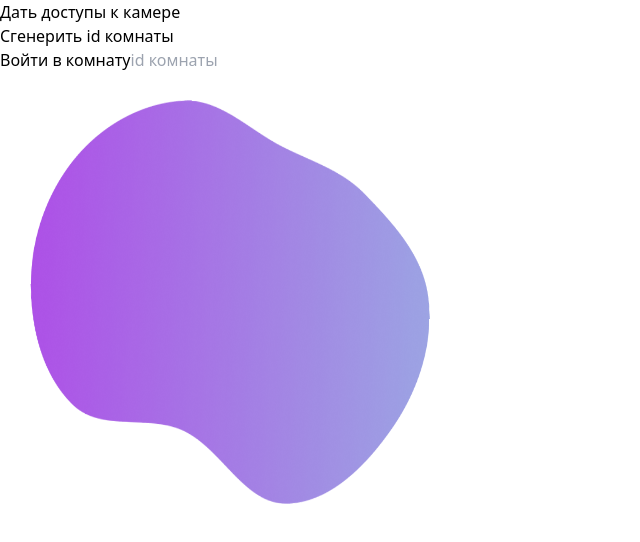
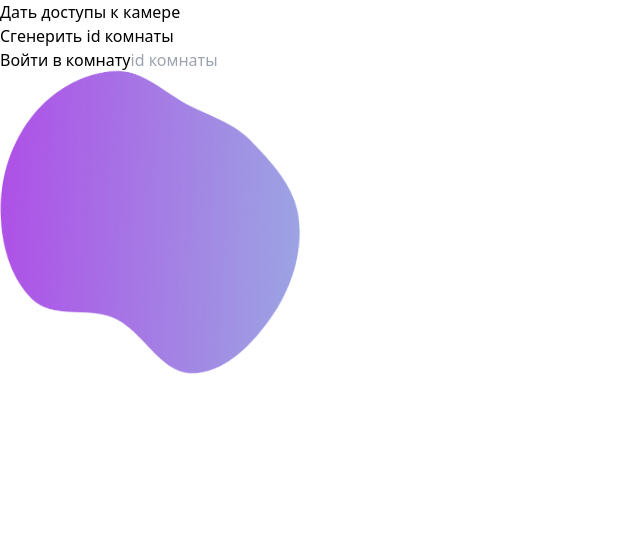
Before and after one commit to Giorno-Giovana/py-random-chat, a Nuxt app in the folder frontend/: page / in a window 1280 px wide. Shown: the top 542 px of the page, without its empty margins (0-640 px from the left). Built offline with nearby package versions, Linux system fonts and the light colour scheme; a web font is replaced by a local one.

Commit message:
Добавлен тотем

```diff
--- a/frontend/components/video-stream.vue
+++ b/frontend/components/video-stream.vue
@@ -71,12 +71,11 @@ export default {
 </script>
 <style>
 .video-container {
-  width: 400px;
-  height: 400px;
+  width: 300px;
+  height: 300px;
   position: relative;
   display: flex;
-  padding: 50px;
-  margin: 30px;
+  padding: 30px;
 }
 
 .insider {
--- a/frontend/pages/rooms/_room.vue
+++ b/frontend/pages/rooms/_room.vue
@@ -1,9 +1,15 @@
 <template>
   <div>
-    <div class="flex md:justify-around xl:justify-center flex-wrap">
-      <VideoStream :stream="webcam" @mute="toggleSelfMute" />
-      <VideoStream :stream="rs.stream" v-for="rs in remoteStreams" :key="rs.stream.id" />
+    <div class="grid grid-cols-3">
+      <div class="col-span-2" v-if="totem">
+        <VideoStream :stream="webcam" @mute="toggleSelfMute" style="width: 100%; height: 100vh; margin: 0" />
+      </div>
+      <div class="flex md:justify-around xl:justify-center flex-wrap">
+        <VideoStream :stream="webcam" @mute="toggleSelfMute" />
+        <VideoStream :stream="rs.stream" v-for="rs in remoteStreams" :key="rs.stream.id" />
+      </div>
     </div>
+
   </div>
 </template>
 
@@ -18,6 +24,7 @@ export default {
   layout: false,
   data() {
     return {
+      totem: undefined,
       webcam: undefined,
       localStream: undefined,
       remoteStreams: [],
@@ -107,7 +114,8 @@ export default {
     },
     addStreamToRemotes(stream, p) {
       if (this.remoteStreams.some((r) => r.stream.id === stream.id)) return;
-      this.remoteStreams.push({stream, peer: p});
+      if (this.remoteStreams.length) this.remoteStreams.push({stream, peer: p});
+      else this.totem = stream;
     },
     removeUserFromCall(peer) {
       console.log('Удалён ', peer)
```
